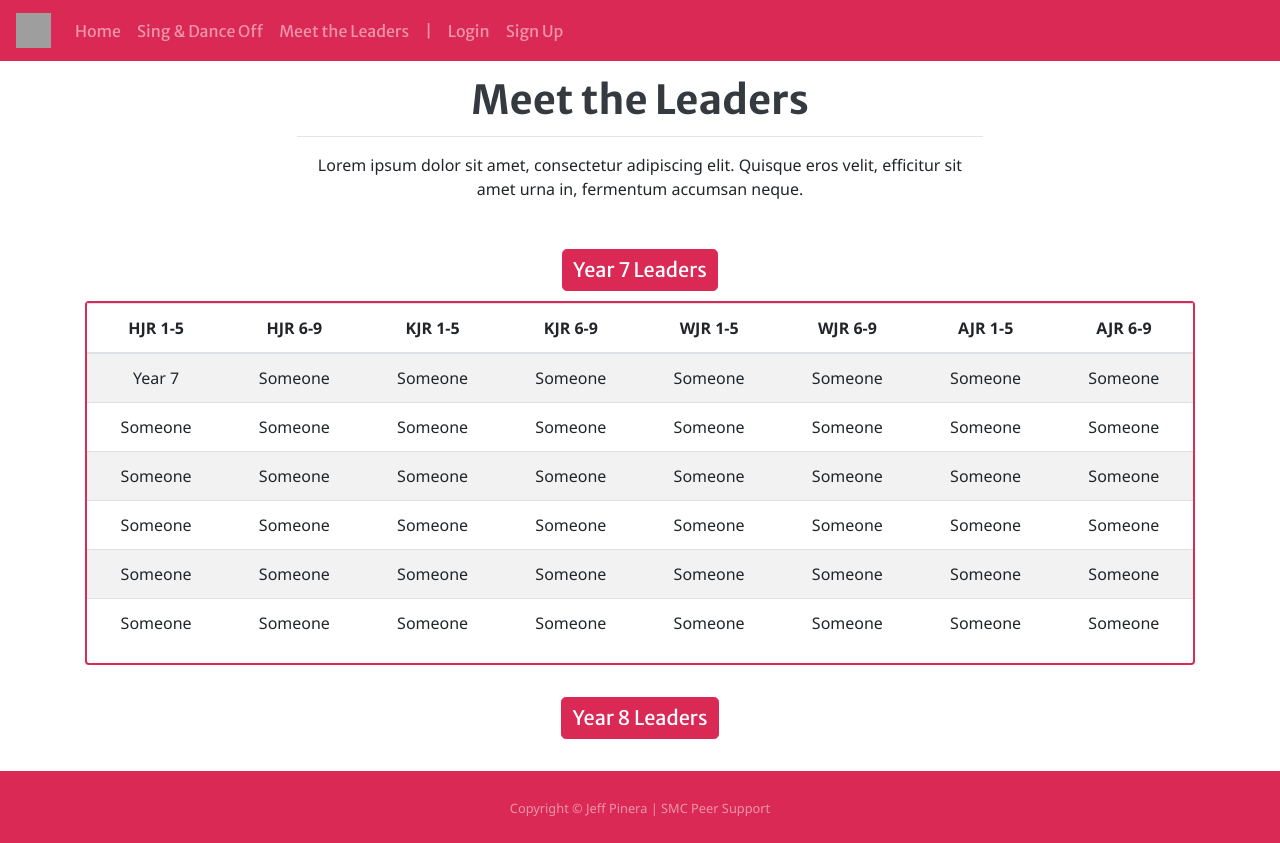
After one commit to JPines42/peer-support-website, a Flask app: page /leaders in a window 1280 px wide, after a click on "Year 7 Leaders". The commit adds this page. Run offline with Flask 3, Linux system fonts and the light colour scheme; some libraries are stand-ins or nearby versions; grey boxes are pictures that could not be loaded.

Commit message:
Leaders Page

```diff
--- a/website/static/css/styles.css
+++ b/website/static/css/styles.css
@@ -79,8 +79,6 @@ body {
     padding-top: 5rem;
 }
 
-
-
 .flashspace {
     padding-top: 4.5rem;
     position:fixed;
@@ -131,4 +129,25 @@ body {
     left: 0;
     width: 100%;
     height: 100%;
+    border-color: #DB2955;
+    border-width: 10px;
+    border-radius: 10px;
 }
+
+.tablecenter {
+    text-align: center;
+}
+
+table {
+    table-layout:fixed;
+}
+
+td {
+    overflow: hidden;
+    text-overflow: ellipsis;
+    word-wrap: break-word;
+}
+
+.tabletoppad {
+    padding-top: 10px;
+}
--- a/website/templates/home.html
+++ b/website/templates/home.html
@@ -1,5 +1,5 @@
 {% extends "template.html" %}
-{% block title %} Home {% endblock %}
+{% block title %} Home | Peer Support SMC {% endblock %}
 {% block content %}
 
 <section>
--- /dev/null
+++ b/website/templates/leaders.html
@@ -0,0 +1,197 @@
+{% extends "template.html" %}
+{% block title %} Meet the Leaders | Peer Support SMC {% endblock %}
+{% block content %}
+
+<section>
+    <div class="container px-4 px-lg-5 h-100 navspace">
+        <div class="row gx-4 gx-lg-5 h-100 align-items-center justify-content-center text-center">
+            <div class="col-lg-8 align-self-end">
+                <h1 class="text-dark font-weight-bold headingsfont">Meet the Leaders</h1>
+                <hr class="divider" />
+                <p class="text-white-75 mb-5">Lorem ipsum dolor sit amet, consectetur adipiscing elit. Quisque eros velit, efficitur sit amet urna in, fermentum accumsan neque.</p>
+            </div>
+        </div>
+    </div>
+</section>
+
+<section class="container tablecenter">
+        <button class="btn btn-primary btn-lg buttoncolour headingsfont " type="button" data-toggle="collapse" data-target="#multiCollapseExample1" aria-expanded="false">Year 7 Leaders</button>
+        <div class="row">
+        <div class="col">
+          <div class="collapse multi-collapse tabletoppad" id="multiCollapseExample1">
+            <div class="card noteborder">
+              <table class="table table-striped table-hover tablecenter">
+                <thead>
+                  <tr>
+                    <th scope="col">HJR 1-5</th>
+                    <th scope="col">HJR 6-9</th>
+                    <th scope="col">KJR 1-5</th>
+                    <th scope="col">KJR 6-9</th>
+                    <th scope="col">WJR 1-5</th>
+                    <th scope="col">WJR 6-9</th>
+                    <th scope="col">AJR 1-5</th>
+                    <th scope="col">AJR 6-9</th>
+                  </tr>
+                </thead>
+                <tbody>
+                  <tr>
+                    <td>Year 7</td>
+                    <td>Someone</td>
+                    <td>Someone</td>
+                    <td>Someone</td>
+                    <td>Someone</td>
+                    <td>Someone</td>
+                    <td>Someone</td>
+                    <td>Someone</td>
+                  </tr>
+                  <tr>
+                    <td>Someone</td>
+                    <td>Someone</td>
+                    <td>Someone</td>
+                    <td>Someone</td>
+                    <td>Someone</td>
+                    <td>Someone</td>
+                    <td>Someone</td>
+                    <td>Someone</td>
+                  </tr>
+                  <tr>
+                    <td>Someone</td>
+                    <td>Someone</td>
+                    <td>Someone</td>
+                    <td>Someone</td>
+                    <td>Someone</td>
+                    <td>Someone</td>
+                    <td>Someone</td>
+                    <td>Someone</td>
+                  </tr>
+                  <tr>
+                    <td>Someone</td>
+                    <td>Someone</td>
+                    <td>Someone</td>
+                    <td>Someone</td>
+                    <td>Someone</td>
+                    <td>Someone</td>
+                    <td>Someone</td>
+                    <td>Someone</td>
+                  </tr>
+                  <tr>
+                    <td>Someone</td>
+                    <td>Someone</td>
+                    <td>Someone</td>
+                    <td>Someone</td>
+                    <td>Someone</td>
+                    <td>Someone</td>
+                    <td>Someone</td>
+                    <td>Someone</td>
+                  </tr>
+                  <tr>
+                    <td>Someone</td>
+                    <td>Someone</td>
+                    <td>Someone</td>
+                    <td>Someone</td>
+                    <td>Someone</td>
+                    <td>Someone</td>
+                    <td>Someone</td>
+                    <td>Someone</td>
+                  </tr>
+                </tbody>
+              </table>
+            </div>
+          </div>
+        </div>
+      </section>
+      <div class="spacer"></div>
+    <section class="container tablecenter">
+        <button class="btn btn-primary btn-lg buttoncolour headingsfont" type="button" data-toggle="collapse" data-target="#multiCollapseExample2" aria-expanded="false">Year 8 Leaders</button>
+        <div class="row">
+          <div class="col">
+            <div class="collapse multi-collapse tabletoppad" id="multiCollapseExample2">
+              <div class="card noteborder">
+              <table class="table table-striped table-hover tablecenter">
+                <thead>
+                  <tr>
+                    <th scope="col">HJR 1-5</th>
+                    <th scope="col">HJR 6-9</th>
+                    <th scope="col">KJR 1-5</th>
+                    <th scope="col">KJR 6-9</th>
+                    <th scope="col">WJR 1-5</th>
+                    <th scope="col">WJR 6-9</th>
+                    <th scope="col">AJR 1-5</th>
+                    <th scope="col">AJR 6-9</th>
+                  </tr>
+                </thead>
+                <tbody>
+                  <tr>
+                    <td>Year 8</td>
+                    <td>Someone</td>
+                    <td>Someone</td>
+                    <td>Someone</td>
+                    <td>Someone</td>
+                    <td>Someone</td>
+                    <td>Someone</td>
+                    <td>Someone</td>
+                  </tr>
+                  <tr>
+                    <td>Someone</td>
+                    <td>Someone</td>
+                    <td>Someone</td>
+                    <td>Someone</td>
+                    <td>Someone</td>
+                    <td>Someone</td>
+                    <td>Someone</td>
+                    <td>Someone</td>
+                  </tr>
+                  <tr>
+                    <td>Someone</td>
+                    <td>Someone</td>
+                    <td>Someone</td>
+                    <td>Someone</td>
+                    <td>Someone</td>
+                    <td>Someone</td>
+                    <td>Someone</td>
+                    <td>Someone</td>
+                  </tr>
+                  <tr>
+                    <td>Someone</td>
+                    <td>Someone</td>
+                    <td>Someone</td>
+                    <td>Someone</td>
+                    <td>Someone</td>
+                    <td>Someone</td>
+                    <td>Someone</td>
+                    <td>Someone</td>
+                  </tr>
+                  <tr>
+                    <td>Someone</td>
+                    <td>Someone</td>
+                    <td>Someone</td>
+                    <td>Someone</td>
+                    <td>Someone</td>
+                    <td>Someone</td>
+                    <td>Someone</td>
+                    <td>Someone</td>
+                  </tr>
+                  <tr>
+                    <td>Someone</td>
+                    <td>Someone</td>
+                    <td>Someone</td>
+                    <td>Someone</td>
+                    <td>Someone</td>
+                    <td>Someone</td>
+                    <td>Someone</td>
+                    <td>Someone</td>
+                  </tr>
+                </tbody>
+              </table>
+            </div>
+          </div>
+        </div>
+      </div>
+    </div>
+
+
+</section>
+
+<div class="spacer"></div>
+
+{% endblock %}
--- a/website/templates/login.html
+++ b/website/templates/login.html
@@ -1,5 +1,5 @@
 {% extends "template.html" %}
-{% block title %} Login {% endblock %}
+{% block title %} Login | Peer Support SMC {% endblock %}
 {% block content %}
 <!--
 TEST USER
@@ -47,7 +47,7 @@ Password: 12345678
 <div class="spacer"></div>
 
 <div align="center">
-    <button type="submit" class="btn btn-primary buttoncolour headingsfont">Login</button>
+    <button type="submit" class="btn btn-primary btn-lg buttoncolour headingsfont">Login</button>
 </div>
 
     </form>
--- a/website/templates/signup.html
+++ b/website/templates/signup.html
@@ -1,5 +1,5 @@
 {% extends "template.html" %}
-{% block title %} Sign Up {% endblock %}
+{% block title %} Sign Up | Peer Support SMC {% endblock %}
 {% block content %}
 
 <section>
@@ -79,7 +79,7 @@
             </div>
         </fieldset>
         <div align="center" class="form-group">
-            {{ form.submit(class="btn btn-primary buttoncolour headingsfont") }}
+            {{ form.submit(class="btn btn-primary btn-lg buttoncolour headingsfont") }}
         </div>
     </form>
 
--- a/website/templates/singdanceoff.html
+++ b/website/templates/singdanceoff.html
@@ -1,5 +1,5 @@
 {% extends "template.html" %}
-{% block title %} Sing & Dance Off {% endblock %}
+{% block title %} Sing & Dance Off | Peer Support SMC{% endblock %}
 {% block content %}
 
 <section>
@@ -13,8 +13,6 @@
         </div>
     </div>
 </section>
-
-<div class="spacer"></div>
 
 <section class="container">
     <h2 class="text-center mt-0 headingsfont">Lorem ipsum</h2>
--- a/website/templates/template.html
+++ b/website/templates/template.html
@@ -30,6 +30,9 @@
               <a class="nav-link headingsfont" href="/singdanceoff">Sing & Dance Off</a>
             </li>
             <li class="nav-item">
+              <a class="nav-link headingsfont" href="/leaders">Meet the Leaders</a>
+            </li>
+            <li class="nav-item">
               <a class="nav-link headingsfont splitter">|</a>
             </li>
             <li class="nav-item dropdown">
@@ -40,7 +43,7 @@
                       Notes
                   </a>
                 </li>
-                <li><a class="dropdown-item" href="#">
+                <li><a class="dropdown-item" href="/test">
                       Test Page
                   </a>
                 </li>
@@ -58,6 +61,9 @@
             </li>
             <li class="nav-item">
               <a class="nav-link headingsfont" href="/singdanceoff">Sing & Dance Off</a>
+            </li>
+            <li class="nav-item">
+              <a class="nav-link headingsfont" href="/leaders">Meet the Leaders</a>
             </li>
             <li class="nav-item">
               <a class="nav-link headingsfont splitter">|</a>
--- a/website/templates/testpage.html
+++ b/website/templates/testpage.html
@@ -1,5 +1,5 @@
 {% extends "template.html" %}
-{% block title %} Test Page {% endblock %}
+{% block title %} Test Page | Peer Support SMC {% endblock %}
 {% block content %}
 
 <section>
--- a/website/views.py
+++ b/website/views.py
@@ -39,5 +39,13 @@ def delete_note():
     return jsonify({})
 
 @views.route("/singdanceoff")
+def singdanceoff():
+    return render_template("singdanceoff.html", user=current_user)
+
+@views.route("/leaders")
+def leaders():
+    return render_template("leaders.html", user=current_user)
+
+@views.route("/test")
 def testpage():
-    return render_template("singdanceoff.html", user=current_user)
+    return render_template("testpage.html", user=current_user)
```
Also changed, not shown: website/templates/notes.html (+5 -5 lines), instance/database.db.
